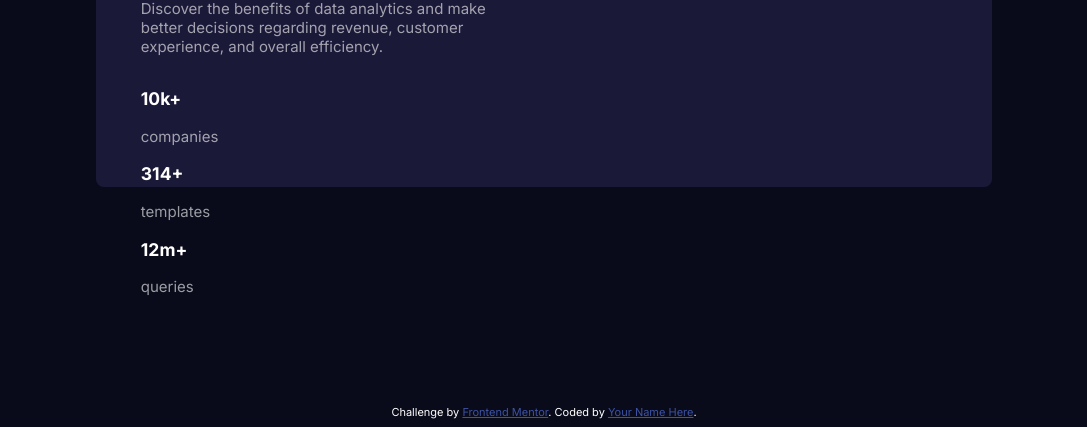
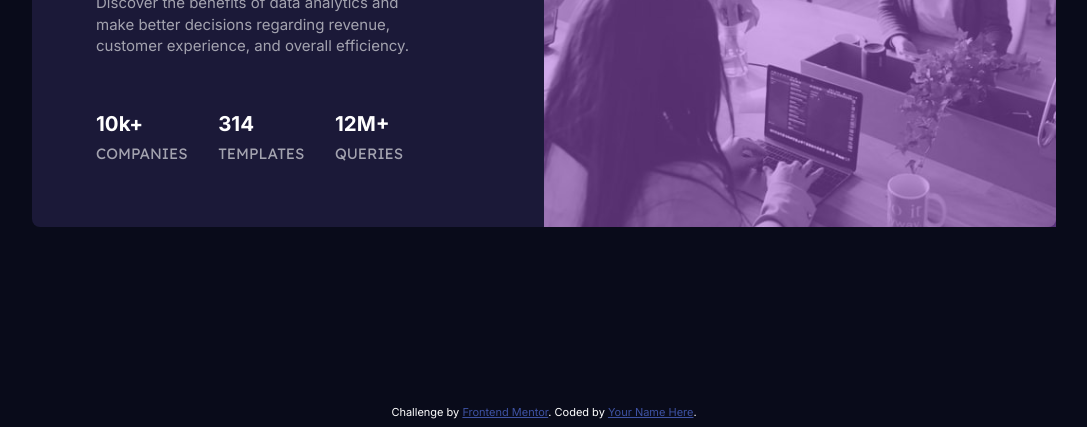
Before and after one commit to LironeFitoussi/stats-preview-card-component-main, a plain HTML site: page index.html in a window 1280 px wide. Shown: the part 373-800 px from the top of the page, without its empty margins (96-1183 px from the left). Drawn offline with Linux system fonts and the light colour scheme.

Commit message:
desktop done

```diff
--- a/index.html
+++ b/index.html
@@ -9,27 +9,30 @@
 <body>
   <main>
     <section class="text-content">
-      <h1 class="element-header">Get <span>insights</span> that help your business grow.</h1>
-      <p>Discover the benefits of data analytics and make better decisions regarding revenue, customer experience, and overall efficiency.</p>
-      <div>
-        <div>
+      <div class="card-header">
+        <h1 class="element-header">Get <span>insights</span> that help your business grow.</h1>
+        <p class="about-company">Discover the benefits of data analytics and make better decisions regarding revenue, customer experience, and overall efficiency.</p>
+      </div>
+       <div class="achivments">
+        <div class="topic-element">
           <h3>10k+</h3>
-          <p>companies</p>
+          <p class="achivments-topic">companies</p>
         </div>
 
-        <div>
-          <h3>314+</h3>
-          <p>templates</p>
+        <div class="topic-element">
+          <h3>314</h3>
+          <p class="achivments-topic">templates</p>
         </div>
 
-        <div>
-          <h3>12m+</h3>
-          <p>queries</p>
+        <div class="topic-element">
+          <h3>12M+</h3>
+          <p class="achivments-topic">queries</p>
         </div>
       </div>
     </section>
 
     <section class="img">
+      <div class="color-filter"></div>
     </section>
 
   </main>
--- a/style.css
+++ b/style.css
@@ -1,7 +1,6 @@
 @import url('https://fonts.googleapis.com/css2?family=Inter:wght@400;700&family=Lexend+Deca&display=swap');
 
 body {
-    font-family: 'Lexend Deca', sans-serif;
     font-family: 'Inter', sans-serif;
     font-size: 15px;
     background-color: hsl(233, 47%, 7%);
@@ -17,31 +16,84 @@ body {
 p {
     color: hsla(0, 0%, 100%, 0.6);
 }
+
+
 main {
     background-color: hsl(244, 38%, 16%);;
-    width: 70vw;
-    height: 40vh;
+    width: 80vw;
+    height: 50vh;
     display: grid;
     grid-template-columns: 1fr 1fr;
     border-radius: 1vh;
 }
 
-.text-content {
-    padding: 10%;
+.card-header {
     display: flex;
     flex-direction: column;
+    gap: 1vh;
 }
+
+.text-content {
+    padding: 8vh 5vw;
+    display: flex;
+    flex-direction: column;
+    justify-content: space-between;
+}
+
 .element-header {
     margin: 0;
-    font-size: 3.75vh;
+    font-size: 4vh;
+    font-weight: 600;
 }
 
 .element-header > span {
     color: hsl(277, 64%, 61%);
 }
 
+.about-company {
+    width: 85%;
+    line-height: 2.7vh;
+}
 
+.achivments {
+    width: 80%;
+    display: flex;
+    flex-direction: row;
+    justify-content: space-between;
+}
 
+.topic-element {
+    display: flex;
+    flex-direction: column;
+    align-items: flex-start;
+    gap: 1vh;
+}
+
+.topic-element > h3 {
+    margin: 0;
+    font-size: 1.6vw;
+    font-weight: 600;
+}
+.achivments-topic{
+    font-family: 'Lexend Deca', sans-serif;
+    text-transform: uppercase;
+    margin: 0;
+}
+
+.img {
+    width: 100%;
+    border-radius: 0 1vh 1vh 0;
+    background-image: url(./images/image-header-desktop.jpg);
+    background-repeat: no-repeat;
+    background-size: cover;
+}
+
+.color-filter {
+    background-color: hsla(277, 64%, 61%, 0.5);
+
+    width: 100%;
+    height: 100%;
+}
 
 /* Color Plaete */
 .black {
```
